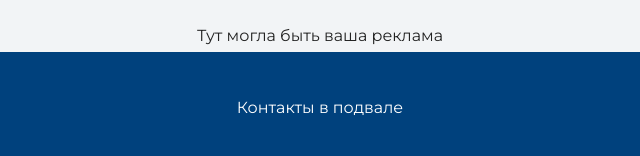
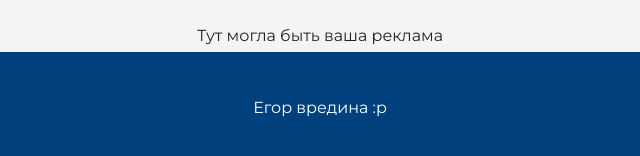
Before and after one commit to Vikusya43/my-site1, a plain HTML site: page index.html in a window 1280 px wide. Shown: the part 2244-2400 px from the top of the page, 320-960 px from the left. Drawn offline with nearby package versions, Linux system fonts and the light colour scheme.

Commit message:
Update index.html

```diff
--- a/index.html
+++ b/index.html
@@ -62,7 +62,7 @@
     Тут могла быть ваша реклама
   </aside>
   <footer class="page-footer">
-    Контакты в подвале
+    Егор вредина :p
   </footer>
 </body>
 
```
